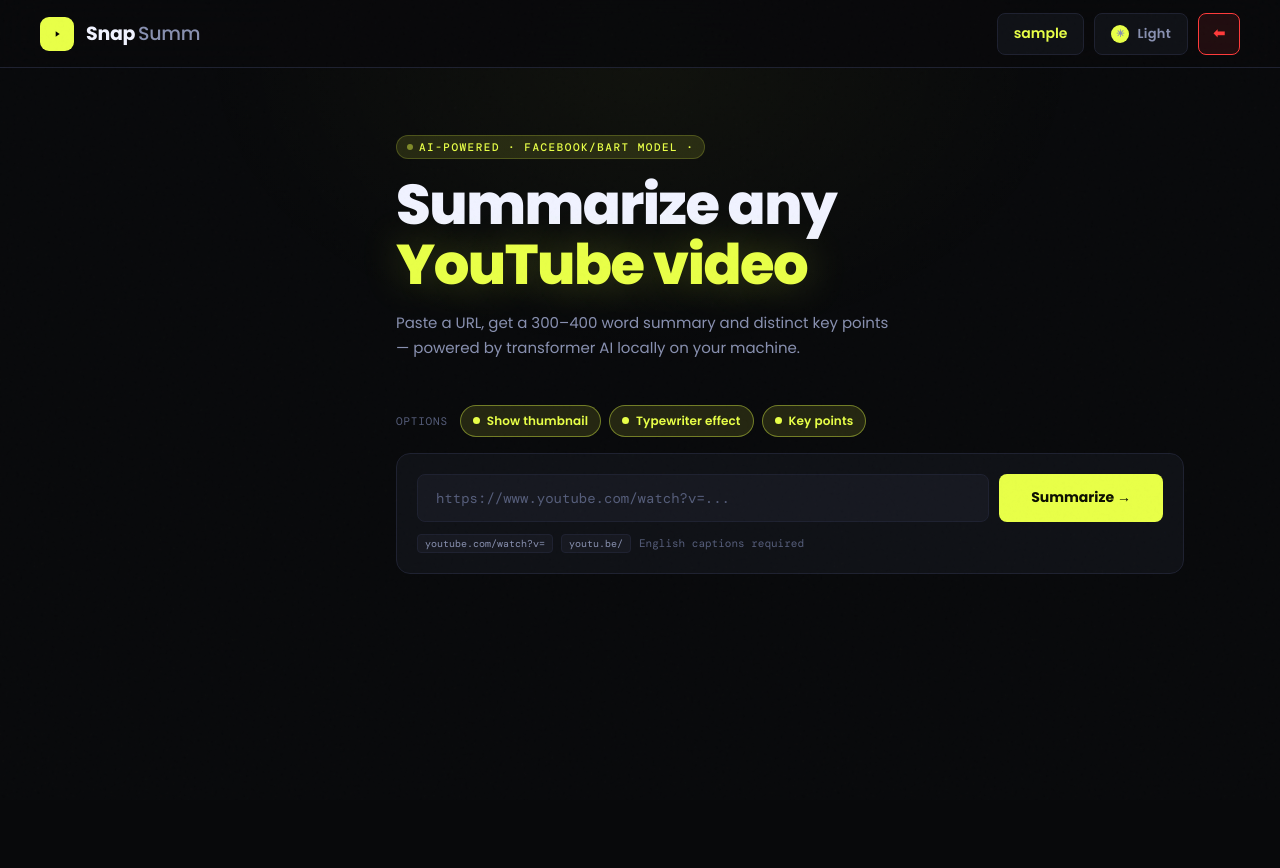
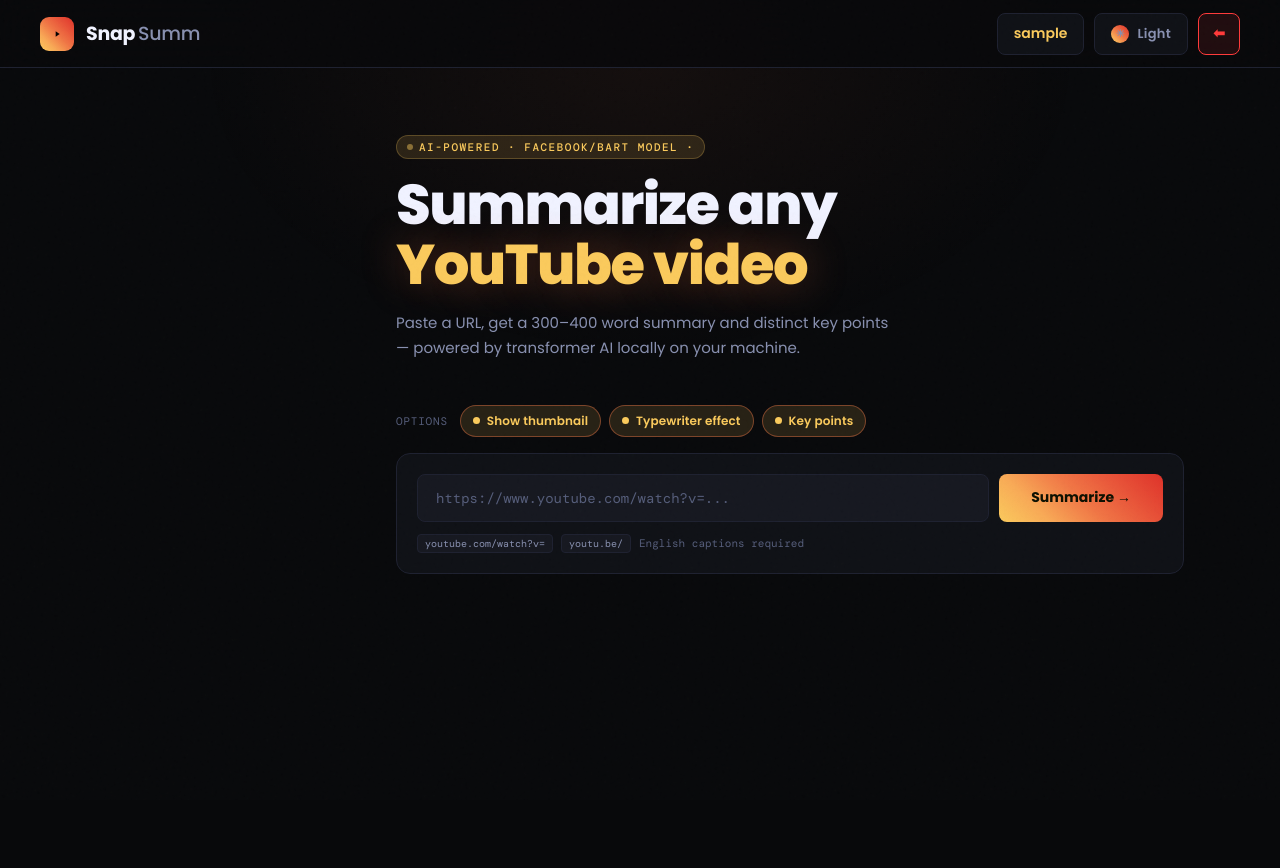
Before and after one commit to UdayvirPb26/SnapSumm, a Flask app: page / in a window 1280 px wide. Run offline with Flask 3, Linux system fonts and the light colour scheme; the visitor is signed in with stand-in values (Sample User, id 1); parts of the project's set-up code (start-up, migrations or seed data) failed here and were passed over; some libraries are stand-ins or nearby versions; some web fonts are replaced.

Commit message:
colur change of index

```diff
--- a/templates/index.html
+++ b/templates/index.html
@@ -11,14 +11,17 @@
 *{margin:0;padding:0;box-sizing:border-box}
 
 :root{
-  --bg:#08090b;
+--bg:#08090b;
   --surface:#0f1116;
   --surface2:#161820;
   --border:#1e2130;
   --border2:#2a2e45;
-  --accent:#e8ff47;
-  --accent-dim:rgba(232,255,71,0.12);
-  --accent-glow:rgba(232,255,71,0.25);
+  --accent:#faca5c;
+  --accent2:#f07645;
+  --accent3:#de3129;
+  --accent-grad:linear-gradient(45deg,#faca5c 0%,#f8aa56 24%,#f07645 50%,#e85338 74%,#de3129 100%);
+  --accent-dim:rgba(250,202,92,0.13);
+  --accent-glow:rgba(240,118,69,0.34);
   --text:#f0f2ff;
   --text2:#8890b0;
   --text3:#555d7a;
@@ -69,7 +72,7 @@ body.light::after{opacity:0.15}
 .ambient{
   position:fixed;top:-30%;left:50%;transform:translateX(-50%);
   width:900px;height:600px;
-  background:radial-gradient(ellipse at center, rgba(232,255,71,0.04) 0%, transparent 70%);
+  background:radial-gradient(ellipse at center, rgba(240,118,69,0.055) 0%, transparent 70%);
   pointer-events:none;z-index:0;
 }
 body.light .ambient{background:radial-gradient(ellipse at center, rgba(77,124,255,0.05) 0%, transparent 70%)}
@@ -96,12 +99,12 @@ body.light .ambient{background:radial-gradient(ellipse at center, rgba(77,124,25
 }
 .new-btn{
   width:100%;padding:8px 12px;
-  background:var(--accent-dim);border:1px solid rgba(232,255,71,0.2);
+  background:var(--accent-dim);border:1px solid rgba(240,118,69,0.2);
   border-radius:var(--radius-sm);
   color:var(--accent);font-family:var(--ff-head);font-size:12px;font-weight:600;
   cursor:pointer;transition:all var(--transition);text-align:center;
 }
-.new-btn:hover{border-color:var(--accent);background:rgba(232,255,71,0.18)}
+.new-btn:hover{border-color:var(--accent);background:rgba(240,118,69,0.18)}
 body.light .new-btn{background:var(--blue-dim);border-color:rgba(77,124,255,0.2);color:var(--blue)}
 body.light .new-btn:hover{border-color:var(--blue)}
 
@@ -225,7 +228,7 @@ body.light .topbar{background:rgba(244,245,247,0.88)}
   user-select:none;
 }
 .wordmark-badge{
-  width:34px;height:34px;background:var(--accent);border-radius:9px;
+  width:34px;height:34px;background:var(--accent-grad);border-radius:9px;
   display:flex;align-items:center;justify-content:center;
   flex-shrink:0;
 }
@@ -321,7 +324,7 @@ body.light .wordmark-summ{color:var(--text2)}
 .theme-toggle:hover{border-color:var(--accent);color:var(--accent)}
 .theme-toggle .dot{
   width:18px;height:18px;border-radius:50%;
-  background:var(--accent);display:flex;align-items:center;justify-content:center;
+  background:var(--accent-grad);display:flex;align-items:center;justify-content:center;
   font-size:10px;flex-shrink:0;
 }
 body.light .theme-toggle .dot{background:var(--blue)}
@@ -341,7 +344,7 @@ body.light .theme-toggle .dot{background:var(--blue)}
   font-family:var(--ff-mono);font-size:11px;font-weight:500;
   color:var(--accent);letter-spacing:1.5px;text-transform:uppercase;
   margin-bottom:16px;
-  border:1px solid rgba(232,255,71,0.2);
+  border:1px solid rgba(250,202,92,0.24);
   padding:4px 10px;border-radius:20px;
   background:var(--accent-dim);
 }
@@ -391,7 +394,7 @@ body.light .hero h1 em{color:var(--blue);text-shadow:none}
 }
 .toggle-chip:hover{border-color:var(--border2);color:var(--text)}
 .toggle-chip.on{
-  border-color:rgba(232,255,71,0.4);
+  border-color:rgba(240,118,69,0.42);
   background:var(--accent-dim);color:var(--accent);
 }
 body.light .toggle-chip.on{border-color:rgba(77,124,255,0.4);background:var(--blue-dim);color:var(--blue)}
@@ -413,7 +416,7 @@ body.light .toggle-chip.on .chip-dot{background:var(--blue)}
 }
 .input-card::before{
   content:'';position:absolute;top:0;left:0;right:0;height:1px;
-  background:linear-gradient(90deg,transparent,var(--accent),transparent);
+  background:linear-gradient(90deg,transparent,#faca5c,#f07645,#de3129,transparent);
   opacity:0;transition:opacity var(--transition);
 }
 .input-card:focus-within::before{opacity:0.6}
@@ -442,13 +445,13 @@ body.light .url-input:focus{border-color:var(--blue);box-shadow:0 0 0 3px var(--
 .summ-btn{
   padding:0 32px;
   border-radius:var(--radius-sm);border:none;
-  background:var(--accent);color:#0d1000;
+  background:var(--accent-grad);color:#0d1000;
   font-family:var(--ff-head);font-size:14px;font-weight:700;
   cursor:pointer;white-space:nowrap;letter-spacing:0px;
   transition:all var(--transition);flex-shrink:0;
 }
 .summ-btn:hover{
-  background:#f5ff70;
+  background:#ffd978;
   transform:translateY(-1px);
   box-shadow:0 8px 24px var(--accent-glow);
 }
@@ -514,10 +517,10 @@ body.light .spinner{border-top-color:var(--blue)}
 }
 .progress-fill{
   height:100%;width:0;
-  background:linear-gradient(90deg,var(--accent),var(--blue));
+  background:var(--accent-grad);
   border-radius:10px;transition:width .5s ease;
 }
-body.light .progress-fill{background:linear-gradient(90deg,var(--blue),var(--accent))}
+body.light .progress-fill{background:var(--blue-grad)}
 
 .stage-list{display:flex;flex-direction:column;gap:6px}
 .stage-item{
@@ -555,7 +558,7 @@ body.light .stage-item.done .stage-icon{border-color:#007a54;background:#007a54;
   background:var(--surface2);color:var(--text2);
 }
 .meta-chip.accent{
-  border-color:rgba(232,255,71,0.3);
+  border-color:rgba(240,118,69,0.34);
   background:var(--accent-dim);color:var(--accent);
 }
 body.light .meta-chip.accent{border-color:rgba(77,124,255,0.3);background:var(--blue-dim);color:var(--blue)}
@@ -657,7 +660,7 @@ body.light .wc-fill{background:var(--blue)}
 .copy-btn svg,.save-btn svg{width:14px;height:14px;fill:currentColor}
 
 .save-btn{
-  border-color:rgba(232,255,71,0.3);
+  border-color:rgba(240,118,69,0.34);
   background:var(--accent-dim);color:var(--accent);
 }
 .save-btn:hover{border-color:var(--accent)}
```
